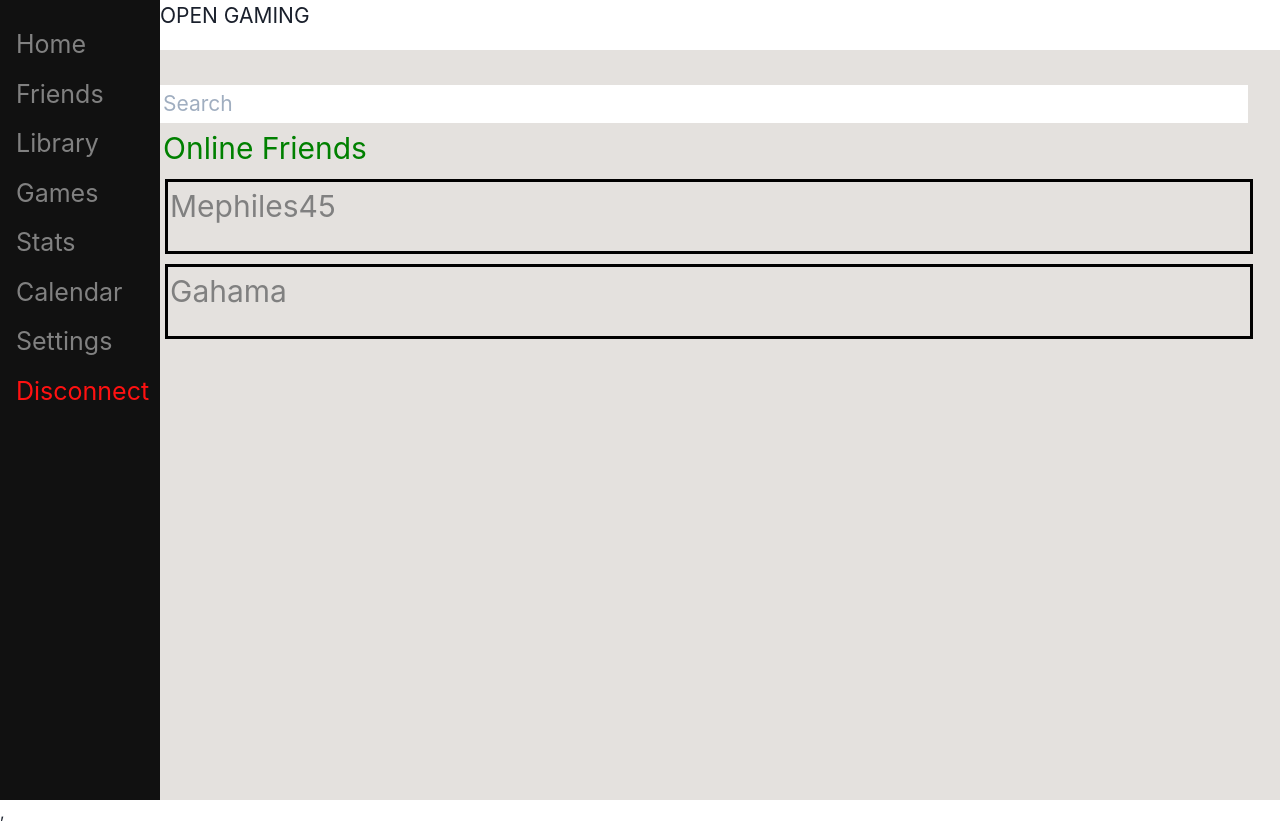
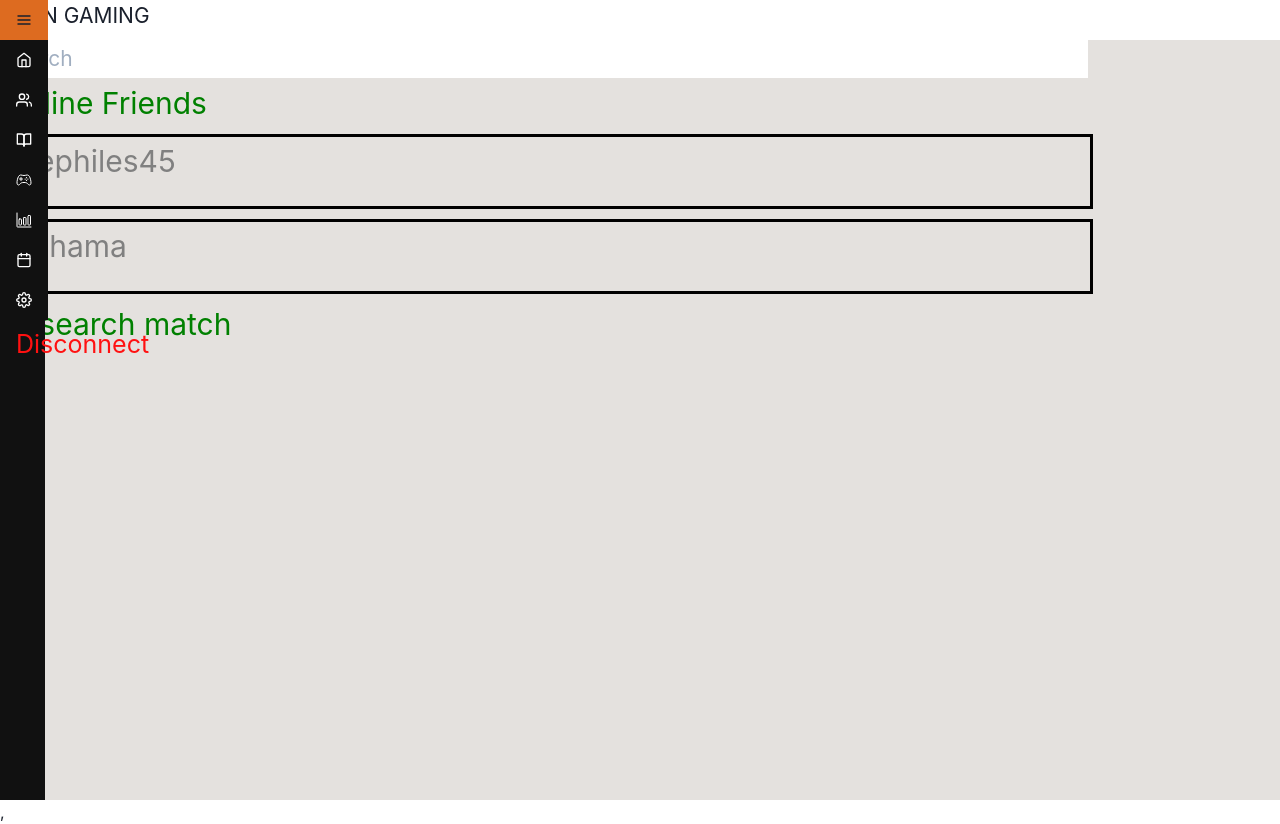
Before and after one commit to Romeo-gennari/Open-gaming-browser, a React (Create React App) app in the folder tfm-frontend/: page /Home in a window 1280 px wide. Built offline with nearby package versions, Linux system fonts and the light colour scheme.

Commit message:
Postauth Sidebar edits

```diff
--- a/tfm-frontend/src/App.css
+++ b/tfm-frontend/src/App.css
@@ -10,7 +10,6 @@
   background-color: #e4e1de;
   min-height: 100vh;
   font-size: calc(5px + 2vmin);
-  margin-left: 160px;
   text-align: left;
 }
 
--- a/tfm-frontend/src/Login.js
+++ b/tfm-frontend/src/Login.js
@@ -59,7 +59,7 @@ function Login() {
                                 <Button type='submit' bg='black' color='white'>Log In</Button>
                             </Stack>
                             <div>
-                                <Link href="/Register">Nouveau sur OpenGaming ?</Link>
+                                <Link ml='50px' href="/Register">Nouveau sur OpenGaming ?</Link>
                             </div>
                         </Box>
                     </Box>
--- a/tfm-frontend/src/Register.js
+++ b/tfm-frontend/src/Register.js
@@ -82,7 +82,7 @@ function Register() {
                                 <Button type='submit' bg='black' color='white'>Register</Button>
                             </Stack>
                             <div>
-                                <Link href="/Login">Déjà membre ?</Link>
+                                <Link ml='50px' href="/Login">Déjà membre ?</Link>
                             </div>
                         </Box>
                     </Box>
--- a/tfm-frontend/src/postauth/Header.js
+++ b/tfm-frontend/src/postauth/Header.js
@@ -2,9 +2,8 @@ import styled from "styled-components";
 import { Link } from "@chakra-ui/react";
 
 const Head = styled.div`
-height:50px;
+height:5vh;
 background-color: #FFFFFF;
-margin-bottom: 35px;
 `
 
 function Headband(){
--- a/tfm-frontend/src/postauth/calendar.js
+++ b/tfm-frontend/src/postauth/calendar.js
@@ -1,5 +1,61 @@
 import Sidebar from "./sidebar";
 import Headband from "./Header";
+
+import React from 'react';
+import { useState} from 'react';
+import styled from 'styled-components';
+
+const ButtonCluster = styled.div`
+display:flex
+aligne: center`
+const Button = styled.button`
+  background-color: blue;
+  font-size: 20px;
+  margin: 2px 1px;
+  padding: 10px 10px;
+  cursor: pointer;
+  `
+const ButtonToggle = styled(Button)`
+opacity: 0.6;
+${({activated}) =>
+activated && `opacity: 1;`
+}
+`;
+const types = [0,1,2,3,4,5,6,7,8,9,10,11,12,13,14,15,16,17,18,19,20,21,22,23]
+const dispHours = [0,1,2,3,4,5,6,7,8,9,10,11,12,13,14,15,16,17,18,19,20,21,22,23]
+let profileTime = [0,0,0,0,0,0,0,0,0,0,0,0,0,0,0,0,0,0,0,0,0,0,0,0]
+
+function swapTime(type){
+  profileTime[type] = (profileTime[type]+1)%2
+}
+
+//https://react.school/ui/button
+function DisplayDateButtons(){
+  const [activated, setActive] = useState(types[0])
+
+  return(
+    <div>
+        <ButtonCluster>
+          {types.map(type=>(
+            <ButtonToggle
+              key={type}
+              activated={profileTime[type] === 1}
+              onClick={() => {setActive(type);swapTime(type)}}>
+              {dispHours[type]}
+            </ButtonToggle>
+          ))}
+        </ButtonCluster>
+        <Button onClick={()=>{console.log(profileTime);}}>
+          Confirm
+        </Button>
+
+    </div>
+
+  )
+
+}
+
+
 
 function Calendar(){
     return(
@@ -8,6 +64,7 @@ function Calendar(){
                 <Sidebar />
                 <Headband />
                 <h1>Calendar</h1>
+                <DisplayDateButtons />
             </div>
         </div>
     );
--- a/tfm-frontend/src/postauth/friends.js
+++ b/tfm-frontend/src/postauth/friends.js
@@ -1,13 +1,87 @@
 import Sidebar from "./sidebar";
 import Headband from "./Header";
+import frienddata from '../dummyData/friends.json';
 
+import styled from 'styled-components';
+import {React, useState} from "react";
+
+const ResearchBar = styled.input`
+color: black;
+width: 13vw;
+`
+
+const MasterFriendList = styled.div`
+padding: 10px 3px 3px 3px;
+width 15vw;
+background-color:grey;
+height:95vh;
+`
+
+const NarrowFriendList = styled.div`
+display:flex;
+flex-direction:column;
+align:left;
+width: 15vw;
+margin: 1px 1px 15px 1px;
+`
+const NarrowFriendListed = styled.a`
+margin: 5px 1px;
+width: 14vw;
+height: 25px;
+color: white;
+font-size: 25px;
+text-align: left;
+`
+const CoFi = styled.h1`
+font-size: 25px;
+color: green;
+`
+const DeFi = styled.h1`
+font-size: 25px;
+color: red;
+`
+
+function NarrowFriendsLister(research) {
+
+    const refinedData = frienddata.filter((el) => { return el.username.toLowerCase().includes(research.input) })
+
+    if (research.input === ''){
+        return(
+            <NarrowFriendList>
+               {frienddata.map((game)=>(<NarrowFriendListed key={game.id} onClick={() => {}} >{game.username}</NarrowFriendListed>))}
+            </NarrowFriendList>
+        );
+    }
+    else {
+        return(
+            <NarrowFriendList>
+               {refinedData.map((game)=>(<NarrowFriendListed key={game.id} onClick={() => {}}>{game.username}</NarrowFriendListed>))}
+            </NarrowFriendList>
+        )
+    }
+}
 function Friends(){
+
+    const [inputText, setInputText] = useState("");
+    let inputHandler = (e) => {
+        var lowercase = e.target.value.toLowerCase();
+        setInputText(lowercase);
+    };
+
     return(
         <div className="pApp">
             <div>
-                <Sidebar />
+            <Sidebar />
                 <Headband />
-                <h1>Friends</h1>
+                <MasterFriendList>
+                <div className='search'>
+                    <ResearchBar id="outlined-basic" label="Search"  placeholder='Search' onChange={inputHandler}/>
+                </div>
+                <CoFi>Online Friends</CoFi>
+                <NarrowFriendsLister input={inputText}/>
+                <DeFi>Offline Friends</DeFi>
+                <NarrowFriendsLister input={inputText}/>
+                </MasterFriendList>
             </div>
         </div>
     );
--- a/tfm-frontend/src/postauth/home.js
+++ b/tfm-frontend/src/postauth/home.js
@@ -71,6 +71,8 @@ function Home(){
                 </div>
                 <CoFi>Online Friends</CoFi>
                 <FriendsLister input={inputText}/>
+                <CoFi>Research match</CoFi>
+                <p>TBA</p>
 
             </div>
         </div>
--- a/tfm-frontend/src/postauth/sidebar.js
+++ b/tfm-frontend/src/postauth/sidebar.js
@@ -1,7 +1,12 @@
 import styled from "styled-components";
-import { Link } from "@chakra-ui/react";
+import { Link, Button, Flex, Text, Box, HStack, Drawer, DrawerOverlay, DrawerContent, VStack, useDisclosure} from "@chakra-ui/react";
 import axios from "axios";
+import { useState, useRef } from 'react';
 import { useNavigate } from "react-router";
+import { HamburgerIcon } from "@chakra-ui/icons";
+//npm install react-icons --save
+import { FiSettings, FiCalendar, FiUsers, FiHome, FiBookOpen } from 'react-icons/fi'
+import { IoGameControllerOutline, IoBarChartOutline } from 'react-icons/io5'
 
 const Navigation = styled.div`
     height: 100%;
@@ -42,19 +47,76 @@ function Sidebar(){
         navigate('/');
     }
 
+    const [barSize, changebarSize] = useState("closed")
 
     return(
-        <Navigation>
-            <Link href="/Home"><Aslink>Home</Aslink></Link>
-            <Link href="/Friends"><Aslink>Friends</Aslink></Link>
-            <Link href="/Library"><Aslink>Library</Aslink></Link>
-            <Link href="/Games"><Aslink>Games</Aslink></Link>
-            <Link href="/Stats"><Aslink>Stats</Aslink></Link>
-            <Link href="/Calendar"><Aslink>Calendar</Aslink></Link>
-            <Link href="/Settings"><Aslink>Settings</Aslink></Link>
-            <a onClick={handleDisco}><Disco>Disconnect</Disco></a>
-        </Navigation>
+        <div className='Sidebar'>
+                <Flex bg='#111' w={barSize == "closed" ? "3.5%" : "10%"} h='100%' position='fixed' flexDir='column' alignItems='start'>
+                    <HStack>
+                        <Button borderRadius='none' bg='#DD6B20' size='md' onClick={() => {
+                            if (barSize=="closed"){
+                                changebarSize("open");
+                            }
+                            else{
+                                changebarSize("closed")
+                            }}}>
+                            <HamburgerIcon/>
+                        </Button>
+                    </HStack>
+                    <Box w='100%'>
+                        {barSize == "closed" ?
+                        <Button borderRadius='none' colorScheme='orange' bg='#111' size='md'><FiHome /></Button>
+                        :
+                        <Link href="/Home" w='100%'><Button w='100%' borderRadius='none' colorScheme='orange' bg='#111'><Text fontSize="125%">Home</Text></Button></Link>
+                        }
+                    </Box>
+                    <Box w='100%'>
+                        {barSize == "closed" ?
+                        <Button borderRadius='none' colorScheme='orange' bg='#111' size='md'><FiUsers/></Button>
+                        :
+                        <Link href="/Friends" w='100%'><Button w='100%' borderRadius='none' colorScheme='orange' bg='#111'><Text fontSize="125%">Friends</Text></Button></Link>
+                        }
+                    </Box>
+                    <Box w='100%'>
+                        {barSize == "closed" ?
+                        <Button borderRadius='none' colorScheme='orange' bg='#111' size='md'><FiBookOpen/></Button>
+                        :
+                        <Link href="/Library" w='100%'><Button w='100%' borderRadius='none' colorScheme='orange' bg='#111'><Text fontSize="125%">Library</Text></Button></Link>
+                        }
+                    </Box>
+                    <Box w='100%'>
+                        {barSize == "closed" ?
+                        <Button borderRadius='none' colorScheme='orange' bg='#111' size='md'><IoGameControllerOutline/></Button>
+                        :
+                        <Link href="/Stats" w='100%'><Button w='100%' borderRadius='none' colorScheme='orange' bg='#111'><Text fontSize="125%">Games</Text></Button></Link>
+                        }
+                    </Box>
+                    <Box w='100%'>
+                        {barSize == "closed" ?
+                        <Button borderRadius='none' colorScheme='orange' bg='#111' size='md'><IoBarChartOutline/></Button>
+                        :
+                        <Link href="/Calendar" w='100%'><Button w='100%' borderRadius='none' colorScheme='orange' bg='#111'><Text fontSize="125%">Stats</Text></Button></Link>
+                        }
+                    </Box>
+                    <Box w='100%'>
+                        {barSize == "closed" ?
+                        <Button borderRadius='none' colorScheme='orange' bg='#111' size='md'><FiCalendar/></Button>
+                        :
+                        <Link href="/Calendar" w='100%'><Button w='100%' borderRadius='none' colorScheme='orange' bg='#111'><Text fontSize="125%">Calendar</Text></Button></Link>
+                        }
+                    </Box>
+                    <Box w='100%'>
+                        {barSize == "closed" ?
+                        <Button borderRadius='none' colorScheme='orange' bg='#111'><FiSettings/></Button>
+                        :
+                        <Link href="/Settings" w='100%'><Button w='100%' borderRadius='none' colorScheme='orange' bg='#111'><Text fontSize="125%">Settings</Text></Button></Link>
+                        }
+                    </Box>
+                    <a onClick={handleDisco}><Disco>Disconnect</Disco></a>
+                </Flex>
+        </div>
     );
+
 }
 
 export default Sidebar;
```
Also changed, not shown: tfm-frontend/src/index.js (+7 -7 lines).
